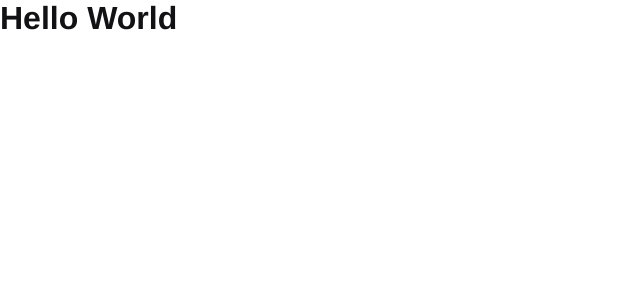
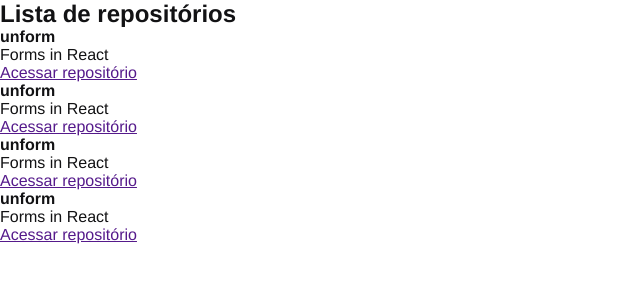
Before and after one commit to rubemfsv/Github-Explorer-Ignite, a React app: page / in a window 1280 px wide. Shown: the top 300 px of the page, without its empty margins (0-640 px from the left). Built offline with nearby package versions, Linux system fonts and the light colour scheme.

Commit message:
feature: create repository component

```diff
--- a/src/App.jsx
+++ b/src/App.jsx
@@ -1,5 +1,6 @@
+import RespositoryList from './components/RespositoryList';
 import './styles/global.scss';
 
 export function App() {
-  return <h1>Hello World</h1>;
+  return <RespositoryList />;
 }
--- /dev/null
+++ b/src/components/RespositoryList/index.jsx
@@ -0,0 +1,38 @@
+import React from 'react';
+
+function RespositoryList() {
+  return (
+    <section className='repository-list'>
+      <h1>Lista de repositórios</h1>
+
+      <ul>
+        <li>
+          <strong>unform</strong>
+          <p>Forms in React</p>
+
+          <a href=''>Acessar repositório</a>
+        </li>
+        <li>
+          <strong>unform</strong>
+          <p>Forms in React</p>
+
+          <a href=''>Acessar repositório</a>
+        </li>
+        <li>
+          <strong>unform</strong>
+          <p>Forms in React</p>
+
+          <a href=''>Acessar repositório</a>
+        </li>
+        <li>
+          <strong>unform</strong>
+          <p>Forms in React</p>
+
+          <a href=''>Acessar repositório</a>
+        </li>
+      </ul>
+    </section>
+  );
+}
+
+export default RespositoryList;
```
